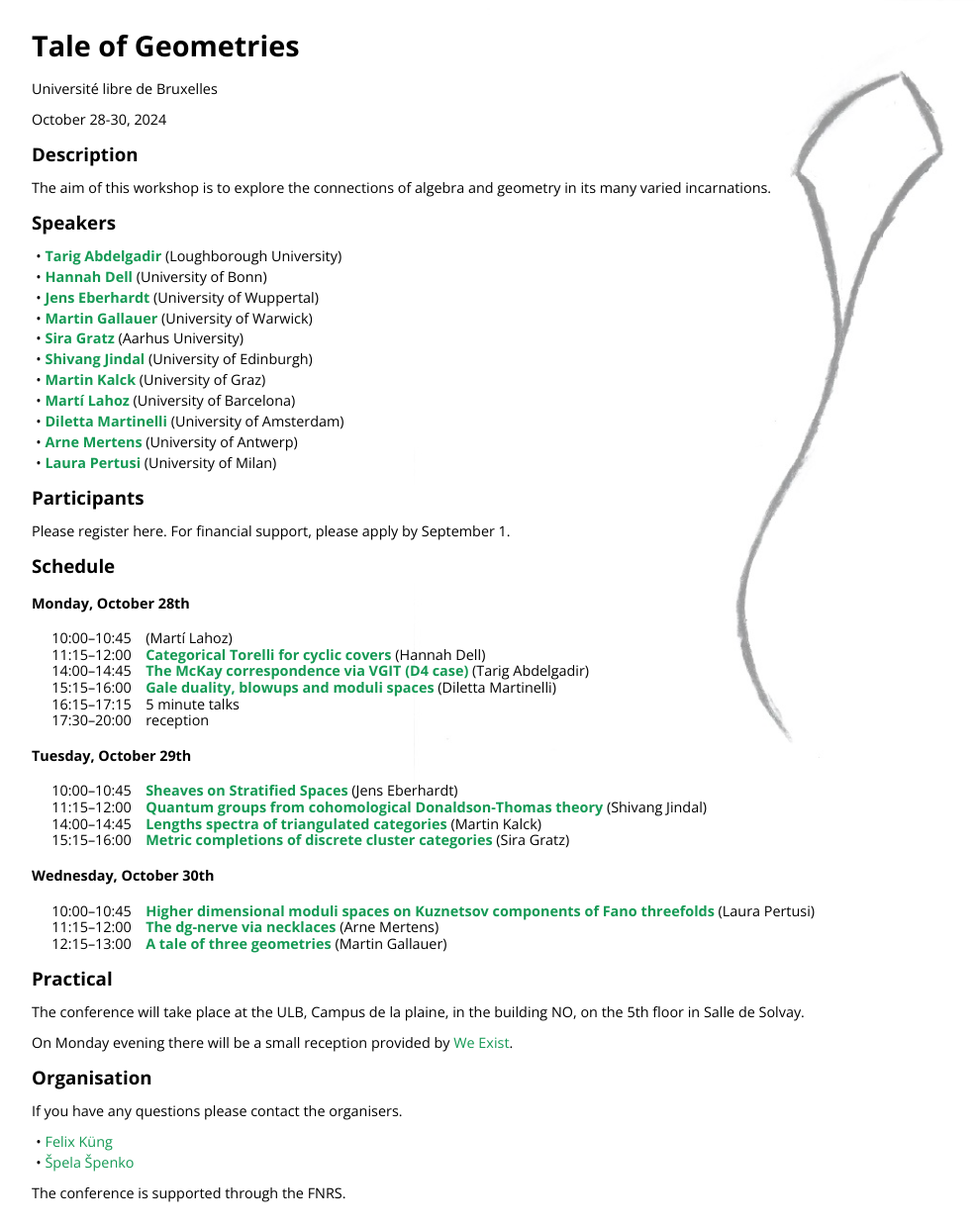
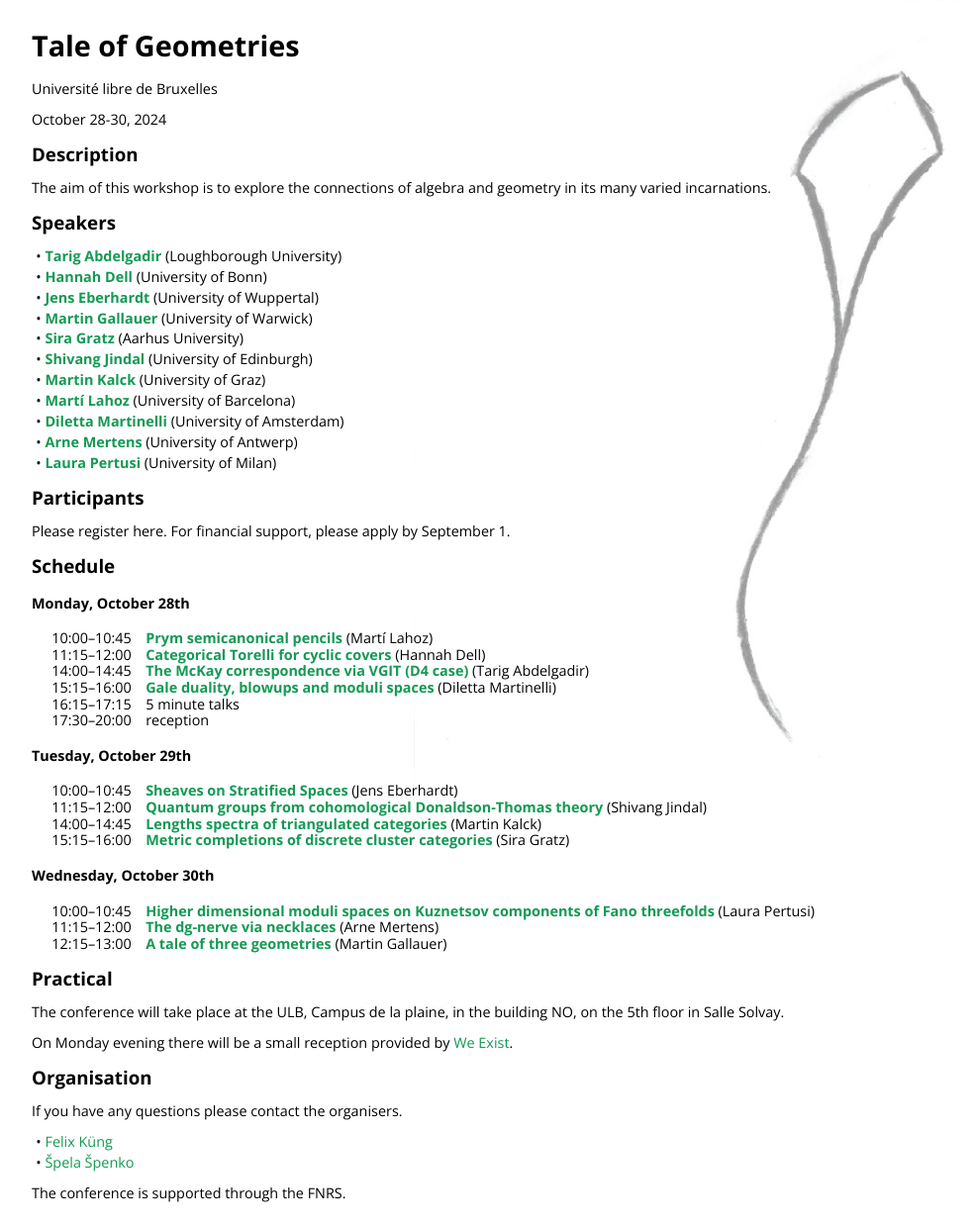
Before and after one commit to Tale-of-Geometries/Tale-of-Geometries.github.io, a Jekyll site: the page built from index.html, in a window 1280 px wide. Shown: the whole page at 99% size, without its empty margins (208-1193 px from the left). Built offline with Jekyll 4.4.1, drawn with Linux system fonts in a browser that asks for light colours; nearby versions of some CDN libraries; library files that are not in the unit come from our copies.

Commit message:
Martí abstract

```diff
--- a/_data/talks.yml
+++ b/_data/talks.yml
@@ -42,9 +42,10 @@
     <p>The thick subcategories of a triangulated category form a lattice. These lattices have been actively studied for about 40 years in fields ranging from algebraic topology and algebraic geometry to representation theory.    <p>In many cases, it seems hard to give explicit and complete descriptions of these lattices. Instead of attempting to understand the whole structure, we look at a rather coarse invariant of these lattices and hence of the corresponding triangulated category. Namely, we study the lengths of maximal chains in this lattice. We collect all integers that arise as lengths of maximal chains for a fixed triangulated category T into a set called the "lengths spectrum of T".  <p>We will illustrate this concept with examples from algebraic geometry and representation theory and also discuss open questions.       <p>This is based on joint work with Yuki Hirano and Genki Ouchi.
 
 lahoz:
-  title:
+  title: Prym semicanonical pencils
   speaker: lahoz
   abstract: >
+    <p>In the moduli space of double étale covers of curves of genus g > 1, the locus of covers of curves with a semicanonical pencil (a theta-characteristic with two sections) is formed by two irreducible divisors distinguished by the parity of the dimension of a certain space of sections. I will explain the behavior of the Prym map on each of them, which is significantly different, and has a rich geometry in the low genus cases. At the end I will focus on the odd divisor and  on genera 5 and 6, which are especially interesting. This is joint work in collaboration with Joan Carles Naranjo, Andrés Rojas and Irene Spelta.
 
 martinelli:
   title: Gale duality, blowups and moduli spaces
--- a/index.html
+++ b/index.html
@@ -61,7 +61,7 @@
 {% endfor %}
 
 <h2>Practical</h2>
-<p>The conference will take place at the ULB, Campus de la plaine, in the building NO, on the 5th floor in Salle de Solvay.
+<p>The conference will take place at the ULB, Campus de la plaine, in the building NO, on the 5th floor in Salle Solvay.
 
 <p>On Monday evening there will be a small reception provided by <a class="two" href="https://weexist.be/">We Exist</a>.
 
```
